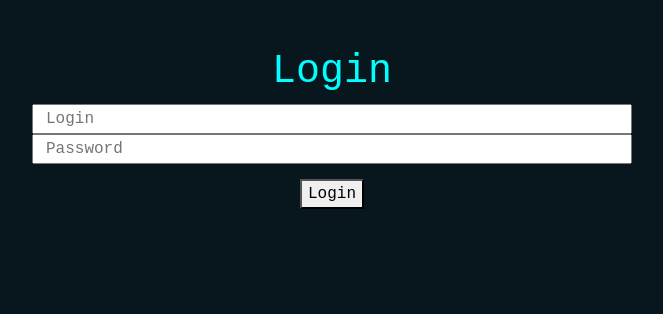
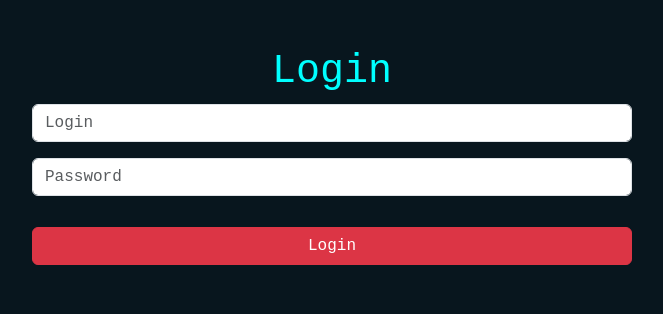
Before and after one commit to oNovalSliveDNo/not_first_website, a PHP site: page /login.php in a window 1280 px wide. Shown: the top 314 px of the page, without its empty margins (308-971 px from the left). Run offline with PHP 8.4, Linux system fonts and the light colour scheme.

Commit message:
remake login.php

```diff
--- a/login.php
+++ b/login.php
@@ -1,4 +1,4 @@
-<!DOCTYPE HTML PUBLIC "-//W3C//DTD HTML 4.01 Transitional//EN">
+<!DOCTYPE html>
 <html lang="en">
 <head>
     <meta http-equiv="content-type" content="text/html; charset=utf-8">
@@ -20,9 +20,15 @@
         <div class="row">
             <div class="col-12">
                 <form method='POST' action='login.php'>
-                    <div class="row form__reg"><input class="form" type="text" name="login" placeholder="Login"></div>
-                    <div class="row form__reg"><input class="form" type="password" name="password" placeholder="Password"></div>
-                    <button type="submit" class="btn_red btn__reg" name="submit" >Login</button>
+                    <div class="row mb-3">
+                        <input class="form-control" type="text" name="login" placeholder="Login">
+                    </div>
+                    <div class="row mb-3">
+                        <input class="form-control" type="password" name="password" placeholder="Password">
+                    </div>
+                    <div class="row">
+                        <button type="submit" class="btn btn-danger" name="submit">Login</button>
+                    </div>
                 </form>
             </div>
         </div>
@@ -34,8 +40,14 @@
 require_once('db.php');
 if (isset($_COOKIE['User'])) {
     header("Location: profile.php");
+    exit;
 }
+
 $link = mysqli_connect('127.0.0.1', 'root', 'kali', 'first');
+
+if (!$link) {
+    die("Connection failed: " . mysqli_connect_error());
+}
 
 if (isset($_POST['submit'])) {
     $username = $_POST['login'];
@@ -44,14 +56,16 @@ if (isset($_POST['submit'])) {
     if (!$username || !$password) die('Please enter both username and password!');
 
     $sql = "SELECT * FROM users WHERE username='$username' AND pass='$password'";
+    $result = mysqli_query($link, $sql);
 
-    $result = mysql_query($link, $sql);
-
-    if (mysqli_num_rows($result) == 1) {
+    if ($result && mysqli_num_rows($result) == 1) {
         setcookie("User", $username, time() + 3600);
         header('Location: profile.php');
+        exit;
     } else {
         echo "Incorrect username or password";
     }
 }
+
+mysqli_close($link);
 ?>
```
